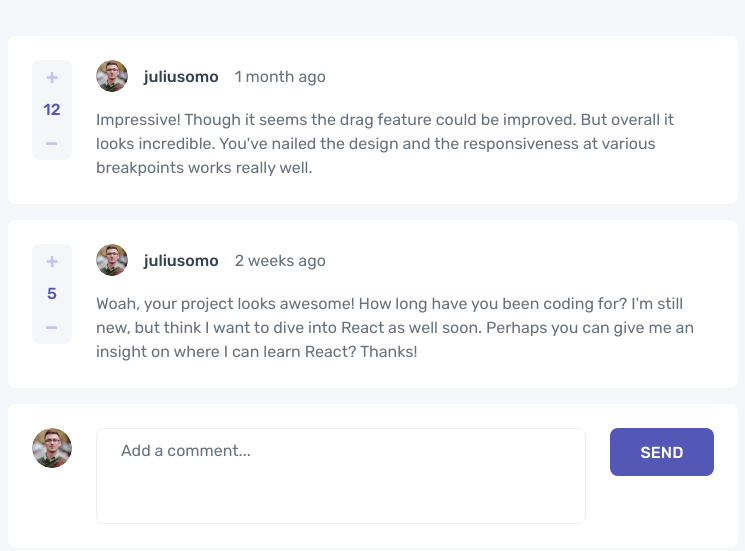
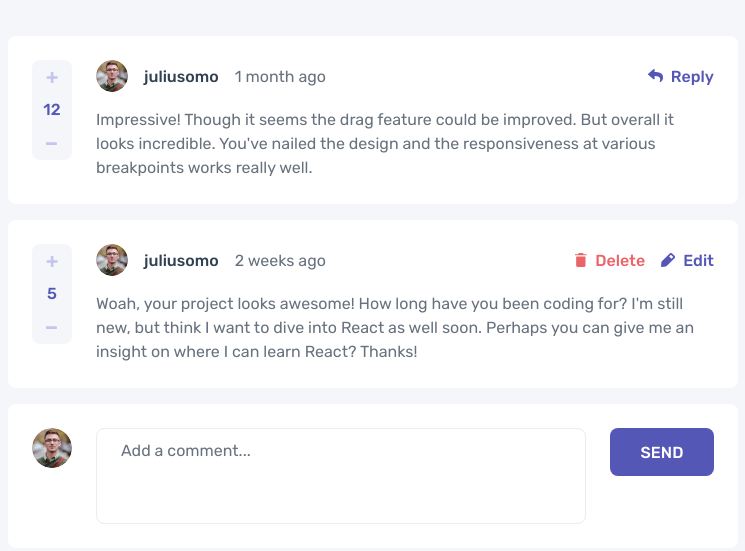
Before and after one commit to john-mirage/interactive-comments-section, a website built with Vite: page index.html in a window 1280 px wide. Shown: the part 108-659 px from the top of the page, without its empty margins (267-1012 px from the left). Built offline with nearby package versions, Linux system fonts and the light colour scheme.

Commit message:
ref: rework button component

```diff
--- a/src/assets/styles/action.css
+++ b/src/assets/styles/button.css
@@ -1,4 +1,4 @@
-.action {
+.button {
     display: flex;
     flex-direction: row;
     align-items: center;
@@ -12,23 +12,24 @@
     cursor: pointer;
 }
 
-.action:hover {
+.button:hover {
     opacity: 0.7;
 }
 
-.action:last-child {
+.button:last-child {
     margin-right: 0;
 }
 
-.action--danger {
+.button--delete {
     color: var(--color-soft-red);
 }
 
-.action__icon {
-
+.button__icon {
+    width: auto;
+    height: 1.4rem;
 }
 
-.action__label {
+.button__label {
     margin-left: 0.8rem;
     font-family: var(--font);
     font-size: 1.6rem;
--- a/src/components/app-button.ts
+++ b/src/components/app-button.ts
@@ -16,29 +16,64 @@ const icon: Icon = {
 }
 
 class AppButton extends HTMLButtonElement {
+  _icon: string | false;
+  _label: string | false;
+
   constructor() {
     super();
+    this._icon = false;
+    this._label = false;
+  }
+
+  get icon() {
+    if (this._icon) {
+      return this._icon;
+    } else {
+      throw new Error("The icon is not defined");
+    }
+  }
+
+  get label() {
+    if (this._label) {
+      return this._label;
+    } else {
+      throw new Error("The label is not defined");
+    }
+  }
+
+  set icon(icon: string) {
+    this._icon = icon;
+  }
+
+  set label(label: string) {
+    this._label = label;
   }
 
   connectedCallback() {
-    const buttonElement = document.createElement("button");
-    buttonElement.classList.add("button");
+    if (this.label === "delete") {
+      this.classList.add("button", "button--delete");
+    } else {
+      this.classList.add("button");
+    }
+    const icon = this.createIcon();
+    const label = this.createLabel();
+    this.append(icon, label);
   }
 
-  set icon(shape: string) {
+  createIcon() {
     const iconElement = document.createElementNS("http://www.w3.org/2000/svg", "svg");
     iconElement.classList.add("button__icon");
-    iconElement.setAttribute("viewBox", icon[shape].viewBox);
+    iconElement.setAttribute("viewBox", icon[this.icon].viewBox);
     iconElement.setAttribute("fill", "currentColor");
-    iconElement.innerHTML = icon[shape].path;
-    this.prepend(iconElement);
+    iconElement.innerHTML = icon[this.icon].path;
+    return iconElement;
   }
 
-  set label(label: string) {
-    const labelElement = document.createElement("span");
-    labelElement.classList.add("button__label");
-    labelElement.textContent = label;
-    this.appendChild(labelElement);
+  createLabel() {
+    const label = document.createElement("span");
+    label.classList.add("button__label");
+    label.textContent = this.label;
+    return label;
   }
 }
 
--- a/src/components/app-comment.ts
+++ b/src/components/app-comment.ts
@@ -46,6 +46,16 @@ class AppComment extends HTMLDivElement {
     this.setUsername(fragment.querySelector(".comment__username"));
     this.setCreatedAt(fragment.querySelector(".comment__created-at"));
     this.setContent(fragment.querySelector(".comment__content"));
+    if (this.comment.replyingTo) this.createReplyingTo();
+    const commentActions = <HTMLDivElement>fragment.querySelector(".comment__actions");
+    if (this.comment.replies && this.comment.replies.length > 0) {
+      const deleteButton = this.createActionButton("delete");
+      const editButton = this.createActionButton("edit");
+      commentActions.append(deleteButton, editButton);
+    } else {
+      const replyButton = this.createActionButton("reply");
+      commentActions.append(replyButton);
+    }
     const score = this.createScore();
     commentScore.appendChild(score);
     this.appendChild(fragment);
@@ -81,21 +91,19 @@ class AppComment extends HTMLDivElement {
     return score;
   }
 
-  createReplyingTo(username: string) {
-    const contentElement = <HTMLParagraphElement>this.querySelector(".comment__content");
-    const replyingToElement = document.createElement("a");
-    replyingToElement.setAttribute("href", "#");
-    replyingToElement.classList.add("comment__replying-to");
-    replyingToElement.textContent = `@${username} `;
-    contentElement.prepend(replyingToElement);
+  createReplyingTo() {
+    const replyingTo = document.createElement("a");
+    replyingTo.setAttribute("href", "#");
+    replyingTo.classList.add("comment__replying-to");
+    replyingTo.textContent = `@${this.comment.replyingTo} `;
+    return replyingTo;
   }
 
-  createAction(name: string) {
-    const actions = <HTMLDivElement>this.querySelector(".comment__actions");
-    const buttonElement = <AppButtonInterface>document.createElement("button", { is: "app-button" });
-    buttonElement.icon = name;
-    buttonElement.label = name;
-    actions.appendChild(buttonElement);
+  createActionButton(name: string) {
+    const button = <AppButtonInterface>document.createElement("button", { is: "app-button" });
+    button.icon = name;
+    button.label = name;
+    return button;
   }
 }
 
--- a/src/main.css
+++ b/src/main.css
@@ -5,7 +5,7 @@
 @import "assets/styles/form.css";
 @import "assets/styles/avatar.css";
 @import "assets/styles/score.css";
-@import "assets/styles/action.css";
+@import "assets/styles/button.css";
 
 :root {
     --color-moderate-blue: hsl(238, 40%, 52%);
--- a/src/main.ts
+++ b/src/main.ts
@@ -5,6 +5,7 @@ import AppPost from "@components/app-post";
 import AppComment from "@components/app-comment";
 import AppForm from "@components/app-form";
 import AppScore from "@components/app-score";
+import AppButton from "@components/app-button";
 import AppRootInterface from "@interfaces/app-root";
 
 customElements.define("app-root", AppRoot, { extends: "main" });
@@ -12,6 +13,7 @@ customElements.define("app-post", AppPost, { extends: "div" });
 customElements.define("app-comment", AppComment, { extends: "div" });
 customElements.define("app-form", AppForm, { extends: "form" });
 customElements.define("app-score", AppScore, { extends: "div" });
+customElements.define("app-button", AppButton, { extends: "button" });
 
 const htmlComment = document.createComment(" App ");
 const appRoot = <AppRootInterface>document.createElement("main", { is: "app-root" });
```
